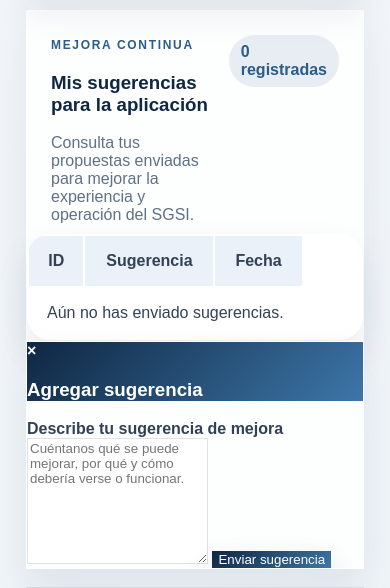
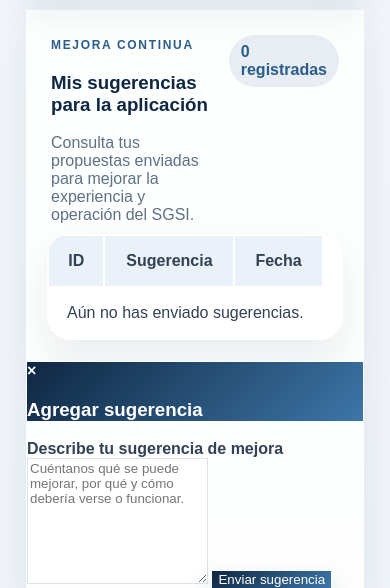
Before and after one commit to d2mpyk/sgsi, a Python web app: template templates/dashboard/suggestions.html in a window 390 px wide. Shown: the part 1179-1767 px from the top of the page. Run offline with Jinja, Linux system fonts and the light colour scheme; the template is opened without the code that fills it, so the values that code supplies are empty.

Commit message:
FUNCIONAL: 20260422 Cambio estetico en las tablas de las vistas Sugerencias y Usuarios.

```diff
--- a/static/css/dashboard.css
+++ b/static/css/dashboard.css
@@ -1206,6 +1206,11 @@ a {
   padding-top: 0 !important;
 }
 
+.admin-section-body {
+  padding: 32px !important;
+  padding-top: 0 !important;
+}
+
 .audit-table-shell {
   overflow-x: auto;
   border-radius: 24px;
@@ -1988,6 +1993,11 @@ a {
     padding-top: 0 !important;
   }
 
+  .admin-section-body {
+    padding: 20px !important;
+    padding-top: 0 !important;
+  }
+
   .audit-panel-head {
     padding: 24px 20px 10px;
   }
--- a/templates/dashboard/suggestions.html
+++ b/templates/dashboard/suggestions.html
@@ -13,6 +13,7 @@
         <span class="dashboard-count-badge">{{ suggestions|length }} registradas</span>
     </div>
 
+    <div class="w3-container w3-padding-32 admin-section-body">
         <div class="admin-table-shell w3-responsive">
             <table class="w3-table w3-hoverable admin-table">
                 <thead>
@@ -42,6 +43,7 @@
                     {% endfor %}
                 </tbody>
             </table>
+        </div>
     </div>
 </section>
 
--- a/templates/dashboard/users.html
+++ b/templates/dashboard/users.html
@@ -10,6 +10,7 @@
         </div>
         <span class="dashboard-count-badge">{{ users|length }} usuarios</span>
     </div>
+    <div class="w3-container w3-padding-32 admin-section-body">
         <div class="admin-table-shell w3-responsive">
             <table class="w3-table w3-hoverable admin-table">
                 <thead>
@@ -48,6 +49,7 @@
                     {% endfor %}
                 </tbody>
             </table>
+        </div>
     </div>
 </section>
 
```
Lines whose indentation alone changed are shown as unchanged.
